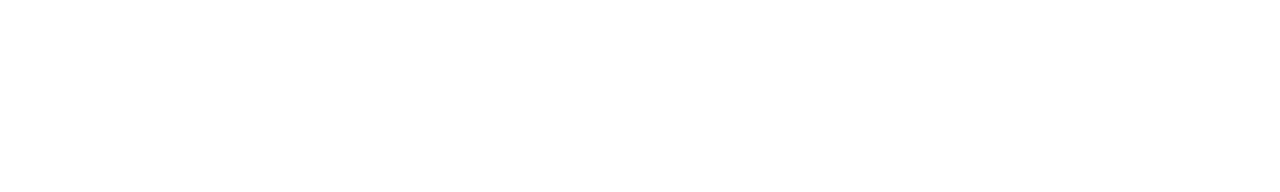
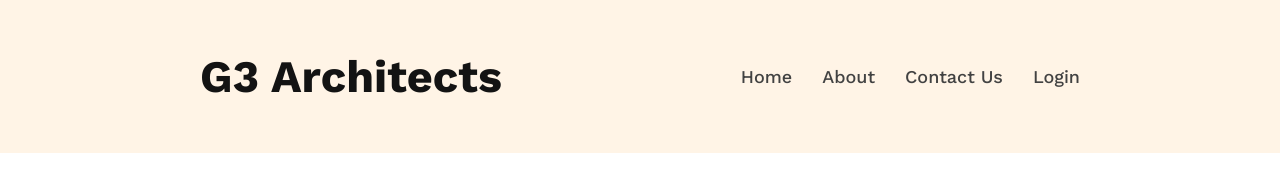
Before and after one commit to Foyez-Ahamed/g3-architects-website, a plain HTML site: page index.html in a window 1280 px wide. Drawn offline with nearby package versions, Linux system fonts and the light colour scheme.

Commit message:
navbar section added

```diff
--- a/index.html
+++ b/index.html
@@ -16,7 +16,17 @@
 <body>
     <!-- header section -->
     <header>
-
+    <!--navbar section  -->
+    <nav>
+        <h3 class="nav-title">G3 Architects</h3>
+        <ul>
+            <li><a href="#">Home</a></li>
+            <li><a href="#">About</a></li>
+            <li><a href="#">Contact Us</a></li>
+            <li><a href="#">Login</a></li>
+        </ul>
+    </nav>
+    <!--navbar section  -->
     </header>
     <!-- header section -->
 
--- a/styles/architects.css
+++ b/styles/architects.css
@@ -8,3 +8,38 @@
 body{
     font-family: 'Work Sans', sans-serif;
 }
+
+/* header section styles */
+ header{
+    background-color: rgba(255, 144, 14, 0.10);
+    padding: 50px 200px;
+ }
+
+ nav{
+    display: flex;
+    justify-content: space-between;
+    align-items: center;
+ }
+
+ .nav-title{
+    font-size: 45px;
+    font-weight: 700;
+    color: #131313;
+ }
+
+ nav > ul{
+    display: flex;
+ }
+
+ nav li{
+    list-style-type: none;
+    margin-left: 30px;
+ }
+
+ nav li a{
+    text-decoration: none;
+    font-size: 18px;
+    font-weight: 500;
+    color: #424242;
+ }
+/* header section styles */
```
